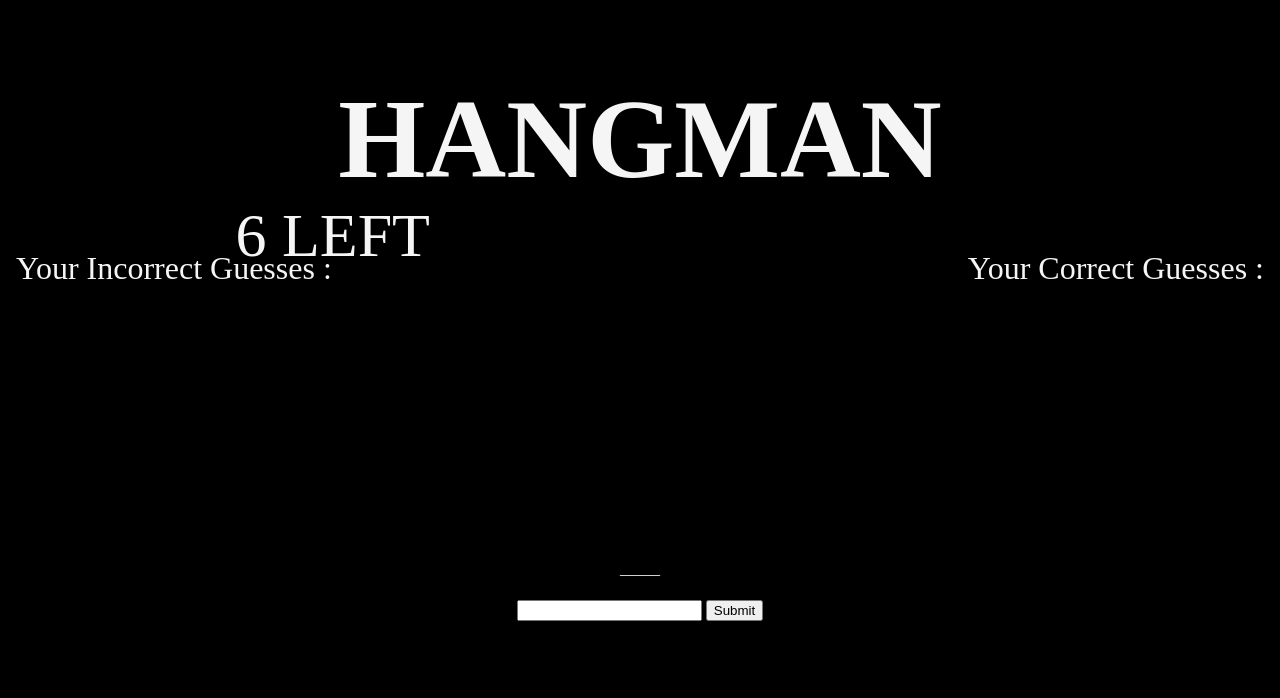
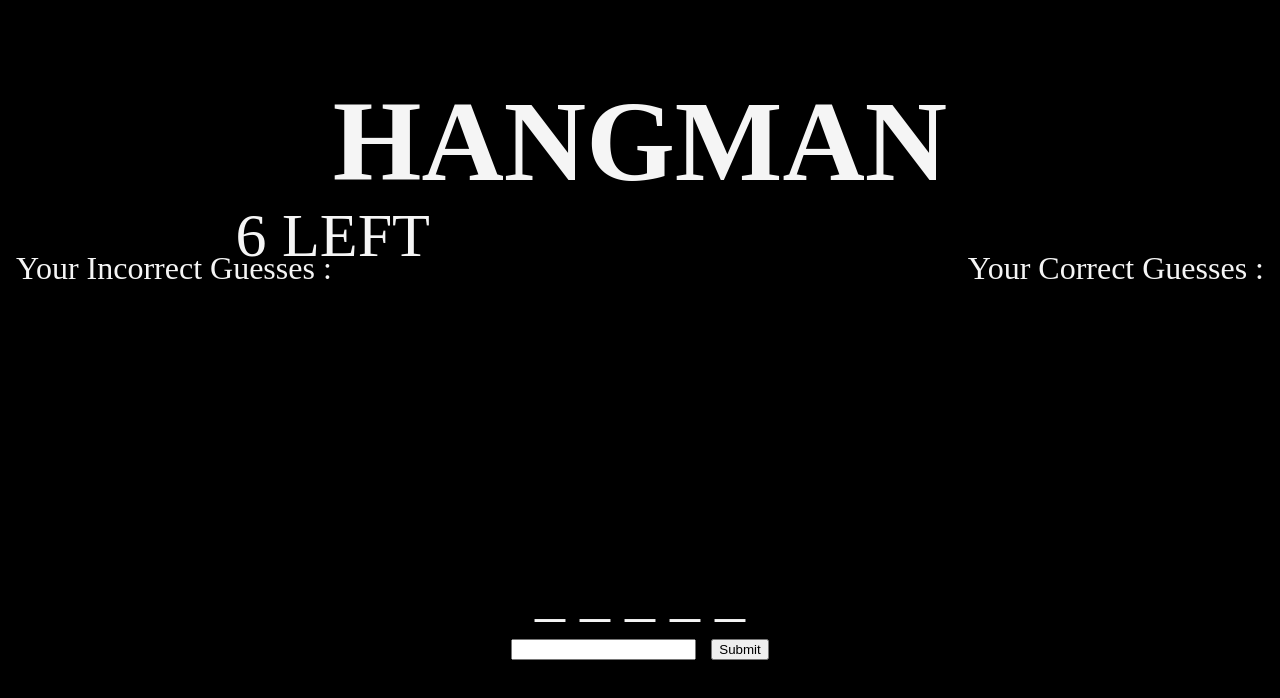
Before and after one commit to therealveggie/thacks2, a plain HTML site: page index.html in a window 1280 px wide. Drawn offline with nearby package versions, Linux system fonts and the light colour scheme.

Commit message:
some minor aesthetic changes

```diff
--- a/app.js
+++ b/app.js
@@ -28,7 +28,7 @@
         var tempDisplayedWord = '';
         for(var i=0;i<selectedWord.length;i++)
         {
-            tempDisplayedWord+='_';
+            tempDisplayedWord+='_ ';
         }
         $scope.displayWord=tempDisplayedWord;
         console.log(selectedWord);
@@ -59,11 +59,10 @@
             console.log(selectedWord[i].toLowerCase() + " " + $scope.input.letter.toLowerCase() + " "+ (selectedWord[i].toLowerCase()==$scope.input.letter.toLowerCase()));
             if(selectedWord[i].toLowerCase()==$scope.input.letter.toLowerCase())
             {
-                $scope.displayWord = $scope.displayWord.slice(0,i)+$scope.input.letter.toLowerCase()+$scope.displayWord.slice(i+1)
+                $scope.displayWord = $scope.displayWord.slice(0,i*2)+$scope.input.letter.toLowerCase()+$scope.displayWord.slice(i*2+1)
                 correct=true;
             }
         }
-
         if (correct)
         {
             $scope.correctLettersChosen.push($scope.input.letter.toUpperCase());
--- a/styles.css
+++ b/styles.css
@@ -1,19 +1,18 @@
 body{
     background-color: black;
     color: whitesmoke;
+    font-size: 60px;
 }
 
 h1{
-    font-size: 700%;
+    font-size: 190%;
 }
 
 div1
 {
     text-align: center;
 }
-div{
-    height: 760 px;
-}
+
 
 .center
 {
```
